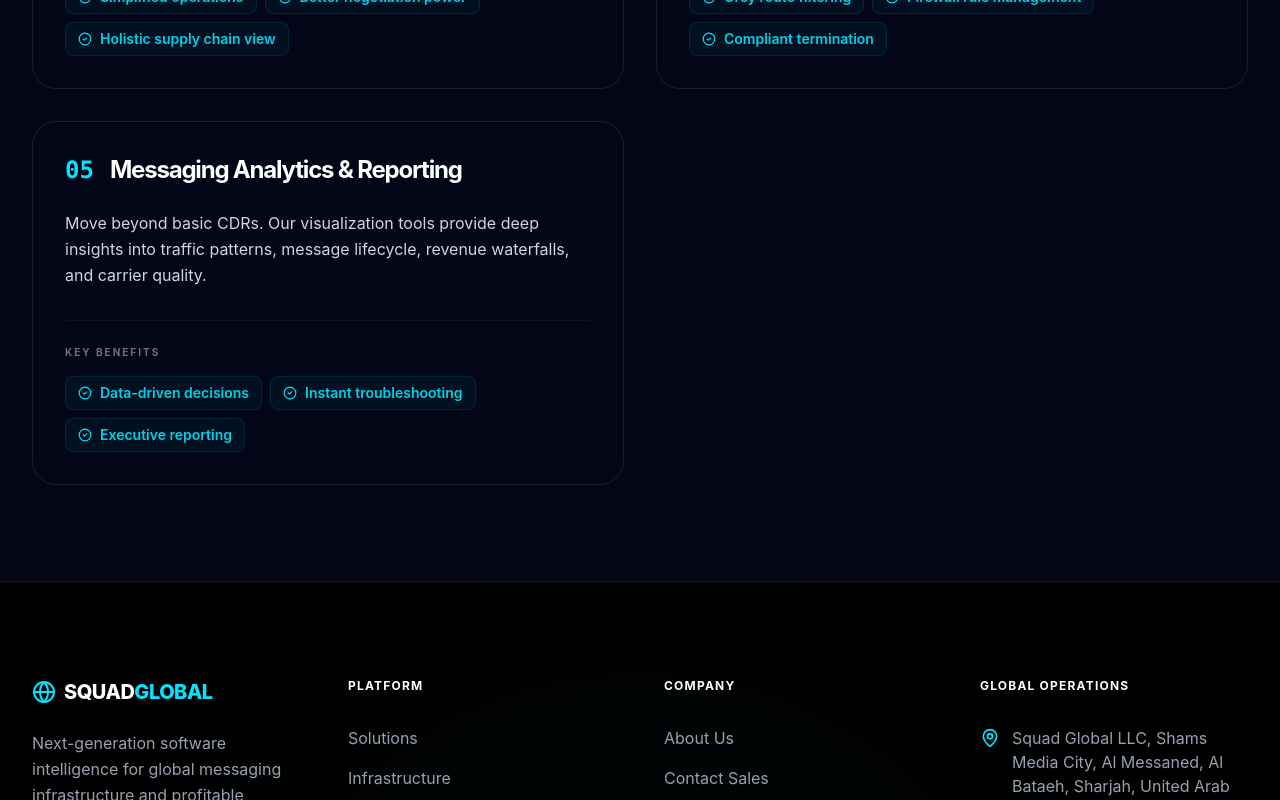
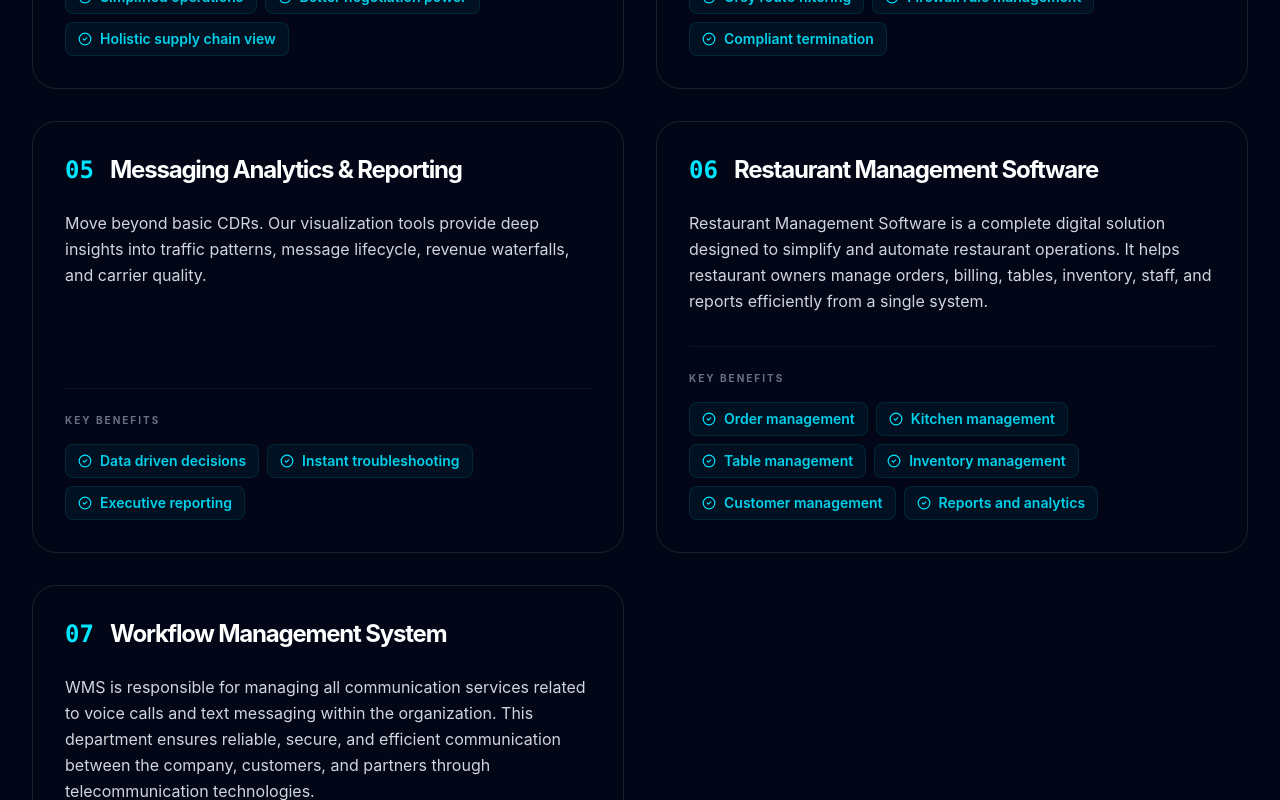
Before and after one commit to UjjwalMrzn/squad-global-web, a React (Vite) app: page /solutions in a window 1280 px wide. Shown: the part 1280-2080 px from the top of the page. Built offline with nearby package versions, Linux system fonts and the light colour scheme.

Commit message:
feat: Add new solutions for Restaurant Management Software and Workflow Management System

```diff
--- a/src/pages/Solutions.tsx
+++ b/src/pages/Solutions.tsx
@@ -33,9 +33,21 @@ const solutions = [
     id: "05",
     title: "Messaging Analytics & Reporting",
     desc: "Move beyond basic CDRs. Our visualization tools provide deep insights into traffic patterns, message lifecycle, revenue waterfalls, and carrier quality.",
-    benefits: ["Data-driven decisions", "Instant troubleshooting", "Executive reporting"]
+    benefits: ["Data driven decisions", "Instant troubleshooting", "Executive reporting"]
+  },
+  {
+    id: "06",
+    title: "Restaurant Management Software",
+    desc: "Restaurant Management Software is a complete digital solution designed to simplify and automate restaurant operations. It helps restaurant owners manage orders, billing, tables, inventory, staff, and reports efficiently from a single system.",
+    benefits: ["Order management", "Kitchen management", "Table management", "Inventory management", "Customer management", "Reports and analytics"]
+  },
+  {
+    id: "07",
+    title: "Workflow Management System",
+    desc: "WMS is responsible for managing all communication services related to voice calls and text messaging within the organization. This department ensures reliable, secure, and efficient communication between the company, customers, and partners through telecommunication technologies.",
+    benefits: ["Voice communication management", "System integration", "Reporting and analytics", "Staff management", "Task tracking"]
   }
-];
+  ];
 
 const Solutions: React.FC = () => {
   return (
```
